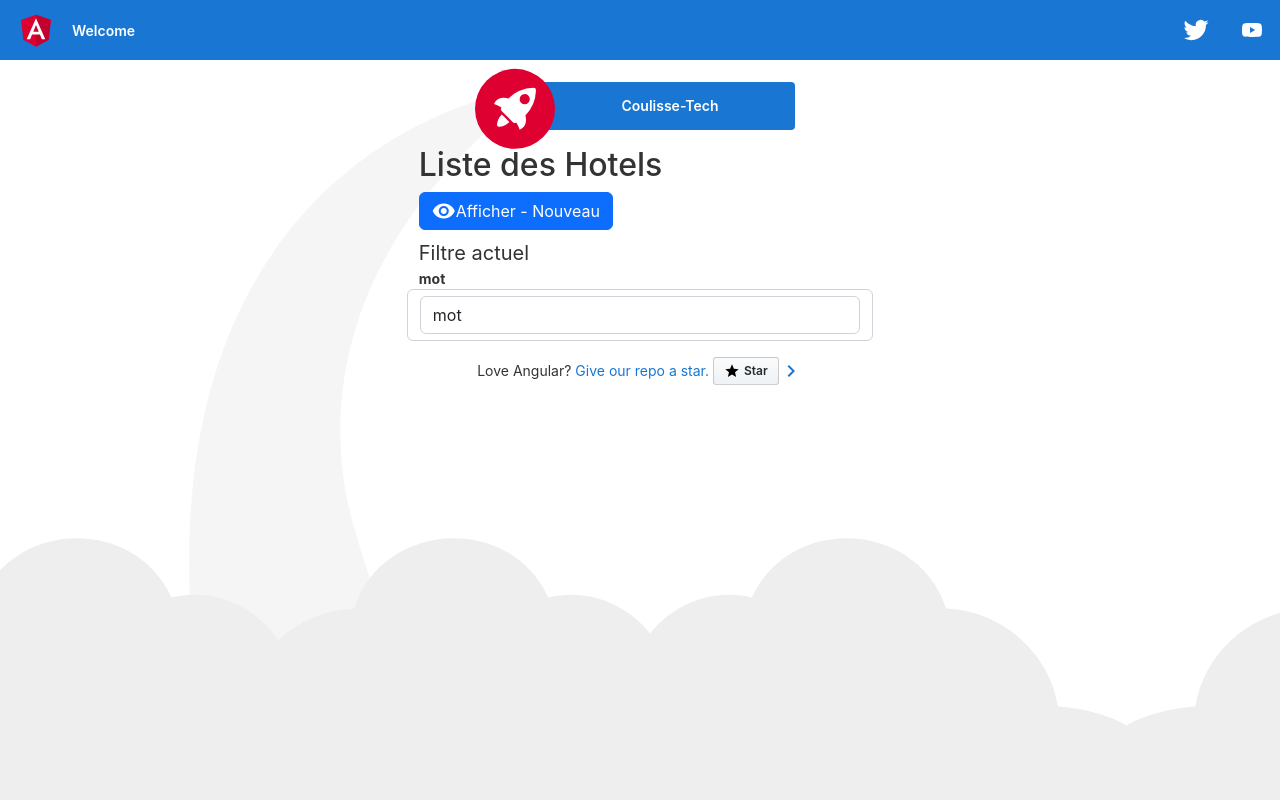
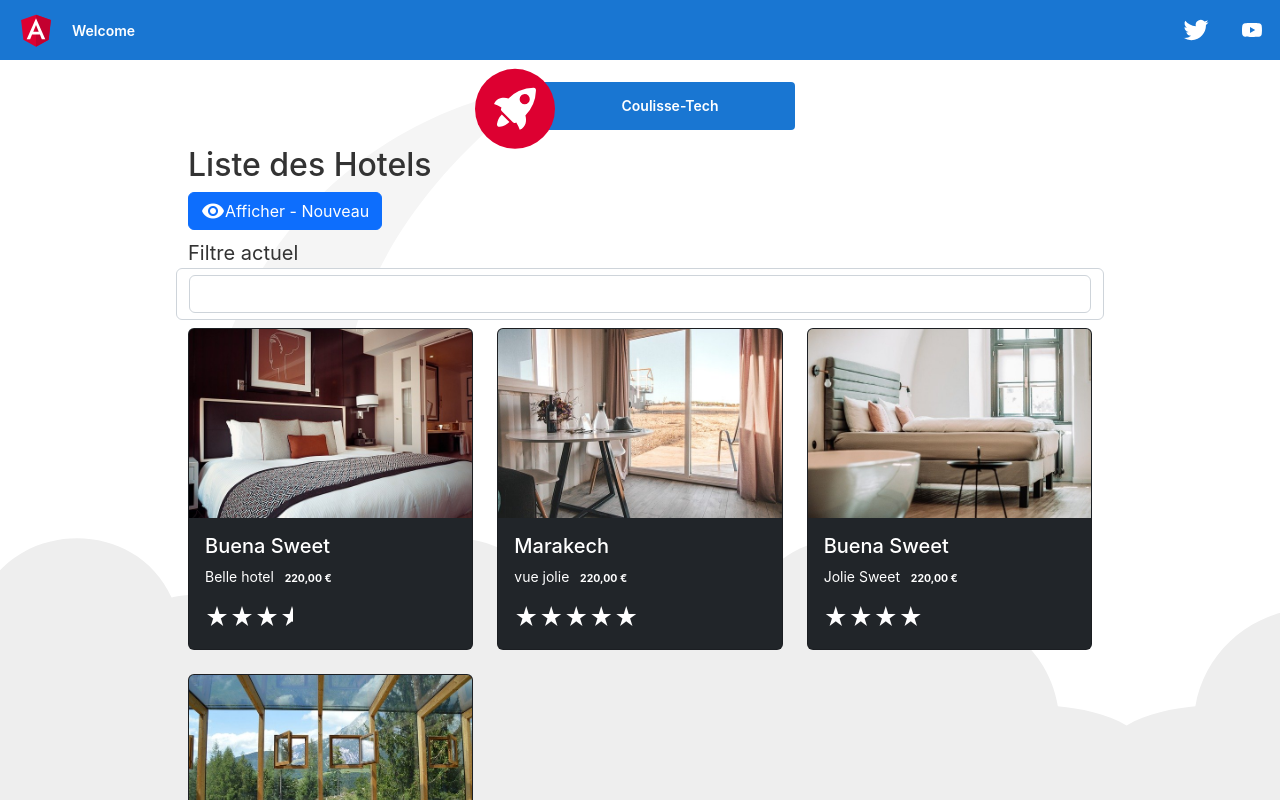
Before and after one commit to mamefaye/final-project, an Angular app in the folder mon-app/: page / in a window 1280 px wide. Shown: the top 800 px of the page. Built offline with nearby package versions, Linux system fonts and the light colour scheme.

Commit message:
etaoile start rating

```diff
--- a/mon-app/src/app/app.module.ts
+++ b/mon-app/src/app/app.module.ts
@@ -7,12 +7,14 @@ import localeFr from '@angular/common/locales/fr';
 import { AppRoutingModule } from './app-routing.module';
 import { AppComponent } from './app.component';
 import { HotelListComponent } from './hotel-list/hotel-list.component';
+import { StartRatingComponent } from './start-rating/start-rating.component';
 
 registerLocaleData(localeFr, 'fr');
 @NgModule({
   declarations: [
     AppComponent,
-    HotelListComponent
+    HotelListComponent,
+    StartRatingComponent
   ],
   imports: [
     BrowserModule,
--- a/mon-app/src/app/hotel-list/hotel-list.component.html
+++ b/mon-app/src/app/hotel-list/hotel-list.component.html
@@ -23,13 +23,16 @@
     </div>
   </div>
 
+  <div class="alert alert-primary" *ngIf="!!receivedRating">
+    {{ receivedRating }}
+  </div>
 
   <div class="row row-cols-1 row-cols-md-3">
     <div class="col mb-4" *ngFor="let hotel of filteredHotels">
       <div class="card text-bg-dark">
         <img
           [src]="hotel.imageUrl"
-          [title]="hotel.hotelName | uppercase"
+          [title]="hotel.hotelName | titlecase"
           class="card-img-top"
           [alt]="hotel.hotelName"
         />
@@ -37,8 +40,9 @@
           <h5 class="card-title">{{ hotel.hotelName }}</h5>
           <p class="card-text">
             {{ hotel.description }}
-            <span class="badge badge-pill badge-info">{{ hotel.price | currency: 'EUR' : 'symbol' : '1.2-2' : 'fr' | lowercase }} </span>
+            <span class="badge badge-pill badge-info">{{ hotel.price | currency: 'EUR' : 'symbol' : '1.2-2' : 'fr'  }} </span>
           </p>
+          <app-start-rating [rating]="hotel.rating" (starRatingClicked)="receiveRatingClicked($event)"></app-start-rating>
           <span class="badge badge-pill badge-info" *ngIf="showBadge"
             >Nouveau</span
           >
--- a/mon-app/src/app/hotel-list/hotel-list.component.ts
+++ b/mon-app/src/app/hotel-list/hotel-list.component.ts
@@ -4,10 +4,9 @@ import { IHotel } from './hotel';
 @Component({
   selector: 'app-hotel-list',
   templateUrl: './hotel-list.component.html',
-  styleUrls: ['./hotel-list.component.css']
+  styleUrls: ['./hotel-list.component.css'],
 })
 export class HotelListComponent implements OnInit {
-
   public title = 'Liste des Hotels';
 
   public hotels: IHotel[] = [
@@ -17,6 +16,7 @@ export class HotelListComponent implements OnInit {
       description: 'Belle hotel',
       price: 220,
       imageUrl: 'assets/img/hotel-room.jpg',
+      rating: 3.5,
     },
     {
       hotelId: 2,
@@ -24,6 +24,7 @@ export class HotelListComponent implements OnInit {
       description: 'vue jolie',
       price: 220,
       imageUrl: 'assets/img/indoors.jpg',
+      rating: 5,
     },
     {
       hotelId: 3,
@@ -31,6 +32,7 @@ export class HotelListComponent implements OnInit {
       description: 'Jolie Sweet',
       price: 220,
       imageUrl: 'assets/img/the-interior.jpg',
+      rating: 4,
     },
     {
       hotelId: 4,
@@ -38,6 +40,7 @@ export class HotelListComponent implements OnInit {
       description: 'Fenetre',
       price: 220,
       imageUrl: 'assets/img/window.jpg',
+      rating: 2.5,
     },
   ];
 
@@ -47,32 +50,40 @@ export class HotelListComponent implements OnInit {
 
   public filteredHotels: IHotel[] = [];
 
+  public receivedRating: string = '';
+
   ngOnInit(): void {
     this.filteredHotels = this.hotels;
-    this.hotelFilter = 'mot';
+    this.hotelFilter = '';
   }
 
   public toggleIsNewBadge() {
     this.showBadge = !this.showBadge;
   }
 
-  public get hotelFilter(): string{
+  public get hotelFilter(): string {
     return this._hotelFilter;
   }
 
-  public set hotelFilter(filter: string){
+  public set hotelFilter(filter: string) {
     this._hotelFilter = filter;
 
-    this.filteredHotels = this.hotelFilter ? this.filterHotels(this.hotelFilter) : this.hotels;
+    this.filteredHotels = this.hotelFilter
+      ? this.filterHotels(this.hotelFilter)
+      : this.hotels;
   }
 
   private filterHotels(criteria: string): IHotel[] {
     criteria = criteria.toLocaleLowerCase();
 
     const res = this.hotels.filter(
-      (hotel: IHotel) => hotel.hotelName.toLocaleLowerCase().indexOf(criteria) !== -1
+      (hotel: IHotel) =>
+        hotel.hotelName.toLocaleLowerCase().indexOf(criteria) !== -1
     );
     return res;
   }
 
+  public receiveRatingClicked(message: string): void {
+    this.receivedRating = message;
+  }
 }
--- a/mon-app/src/app/hotel-list/hotel.ts
+++ b/mon-app/src/app/hotel-list/hotel.ts
@@ -4,4 +4,5 @@ export interface IHotel {
   description: string;
   price: number;
   imageUrl: string;
+  rating: number
 }
--- /dev/null
+++ b/mon-app/src/app/start-rating/start-rating.component.css
@@ -0,0 +1,13 @@
+.start-container {
+overflow: hidden;
+cursor: pointer;
+}
+
+span{
+  width: 25px;
+}
+
+.star-wrapper{
+  width: 125px;
+  cursor: pointer;
+}
--- /dev/null
+++ b/mon-app/src/app/start-rating/start-rating.component.html
@@ -0,0 +1,9 @@
+<div class="start-container" [style.width.px]="startWidth" [title]="rating" (click)="sendRating()">
+  <div class="star-wrapper">
+    <span class="material-icons">star_rate</span>
+    <span class="material-icons">star_rate</span>
+    <span class="material-icons">star_rate</span>
+    <span class="material-icons">star_rate</span>
+    <span class="material-icons">star_rate</span>
+  </div>
+</div>
--- /dev/null
+++ b/mon-app/src/app/start-rating/start-rating.component.ts
@@ -0,0 +1,29 @@
+import {
+  Component,
+  EventEmitter,
+  Input,
+  OnChanges,
+  Output,
+} from '@angular/core';
+
+@Component({
+  selector: 'app-start-rating',
+  templateUrl: './start-rating.component.html',
+  styleUrls: ['./start-rating.component.css'],
+})
+export class StartRatingComponent implements OnChanges {
+  public startWidth: number = 0;
+  @Input()
+  public rating: number = 2;
+
+  @Output()
+  public starRatingClicked: EventEmitter<string> = new EventEmitter<string>();
+
+  ngOnChanges() {
+    this.startWidth = (this.rating * 125) / 5;
+  }
+
+  public sendRating(): void {
+    this.starRatingClicked.emit('La note est de ${this.rating}');
+  }
+}
```
Also changed, not shown: 1 other file (tests, documents, lock files or other folders).
